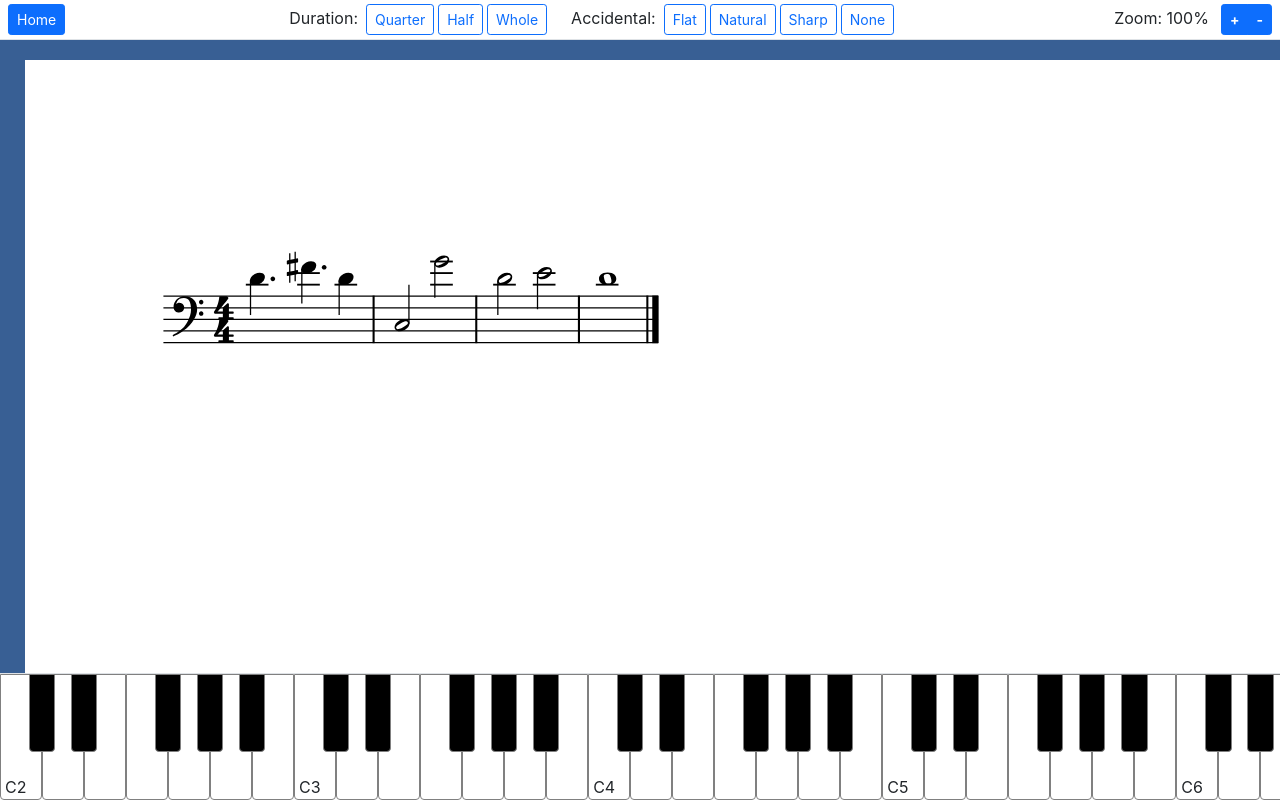
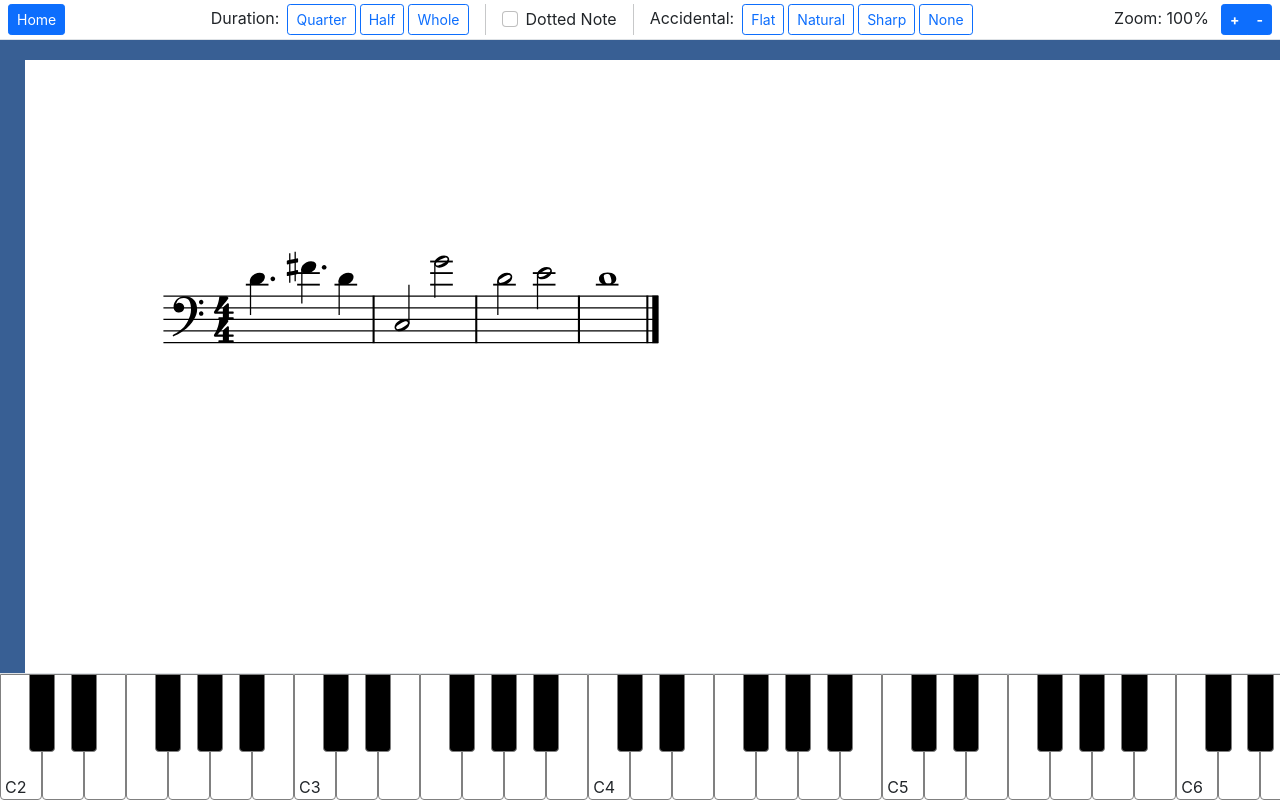
Before and after one commit to kylehench/mazique, a React (Create React App) app in the folder client/: page /scores in a window 1280 px wide. Built offline with nearby package versions, Linux system fonts and the light colour scheme.

Commit message:
added dotted note toggle to top panel

```diff
--- a/client/src/components/PanelTop.jsx
+++ b/client/src/components/PanelTop.jsx
@@ -14,14 +14,18 @@ const PanelTop = (props) => {
   const selectAccidental = (accidental) => {
     setAccidental(accidental)
     if (accidental==='none') {
-      const tmpNote = newNote
-      delete tmpNote.pitch.alter
-      setNewNote({...tmpNote})
+      delete newNote.pitch.alter
+      setNewNote({...newNote})
     } else {
       setNewNote({...newNote, pitch: {...newNote.pitch, alter: accidental}})
     }
   }
-  const clearAccidental = () => {
+  const toggleDot = () => {
+    if (newNote.dot) {
+      delete newNote.dot
+    } else {
+      newNote.dot = 1
+    }
   }
 
   return (
@@ -29,6 +33,7 @@ const PanelTop = (props) => {
       <button className='btn btn-sm btn-primary m-1 ms-2'>
         <Link to={`/`} style={{ color: 'inherit', textDecoration: 'inherit'}}>Home</Link>
       </button>
+      <div className="d-flex align-items-center">
         <div>
           <label>Duration:</label>
           <button
@@ -43,8 +48,17 @@ const PanelTop = (props) => {
             className={`btn btn-sm btn-outline-primary ${duration==='whole' && 'active'}`}
             onClick={() => selectDuration('whole')}
           >Whole</button>
-
-        <label className="ms-4">Accidental:</label>
+        </div>
+        <div className="vr mx-3"></div>
+        <div className="form-check border-left">
+          <input className="form-check-input text text-sm" type="checkbox" onClick={() => toggleDot()} />
+          <label className="form-check-label">
+            Dotted Note
+          </label>
+        </div>
+        <div className="vr mx-3"></div>
+        <div>
+          <label>Accidental:</label>
           <button
             className={`btn btn-sm btn-outline-primary ms-2 ${accidental===-1 && 'active'}`}
             onClick={() => selectAccidental(-1)}
@@ -62,6 +76,7 @@ const PanelTop = (props) => {
             onClick={() => selectAccidental('none')}
             >None</button>
         </div>
+      </div>
       <div>
         <label className="me-1">Zoom: {zoom}%</label>
         <div className="btn-group btn-sm" role="group" aria-label="Basic example">
--- a/client/src/views/ScoreEdit.jsx
+++ b/client/src/views/ScoreEdit.jsx
@@ -41,6 +41,9 @@ const ScoreEdit = () => {
 
       case 'setClef':
         document[0].clef = action.payload
+        break
+
+      case 'editNote':
         break
 
       case 'appendNote':
```
Lines whose indentation alone changed are shown as unchanged.
